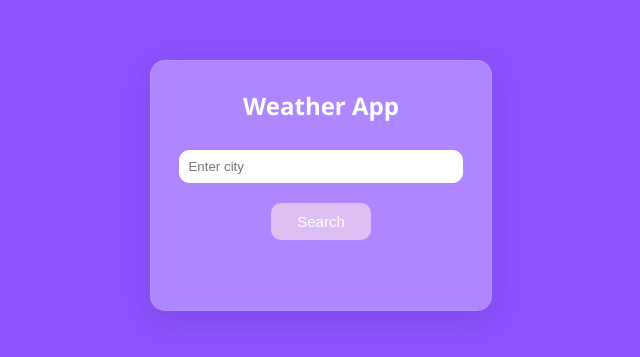
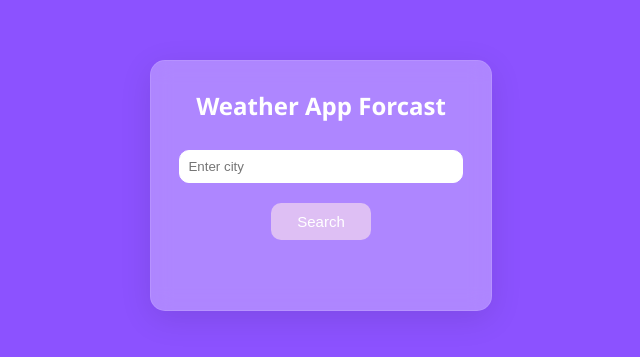
Before and after one commit to drxrahul/Weather-Forecast, a plain HTML site: page index.html in a window 1280 px wide. Shown: the part 215-572 px from the top of the page, without its empty margins (319-959 px from the left). Drawn offline with Linux system fonts and the light colour scheme.

Commit message:
first commit

```diff
--- a/index.html
+++ b/index.html
@@ -8,7 +8,7 @@
 </head>
 <body>
     <div id="weather-container">
-        <h2>Weather App</h2>
+        <h2>Weather App Forcast</h2>
         <input type="text" id="city" placeholder="Enter city">
         <button onclick="getWeather()">Search</button>
 
```
